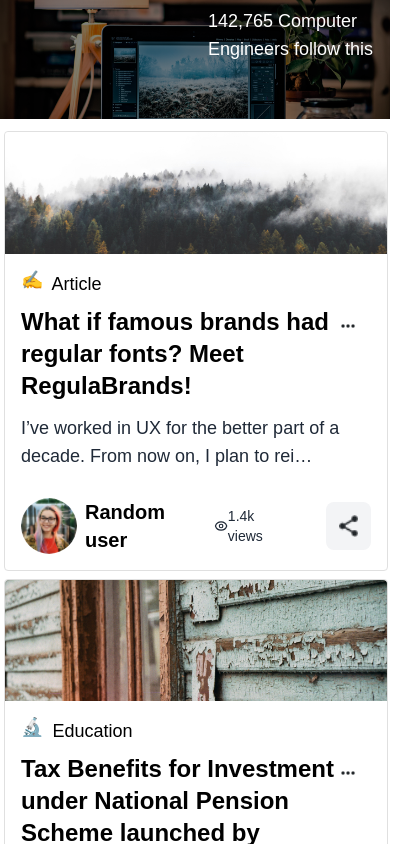
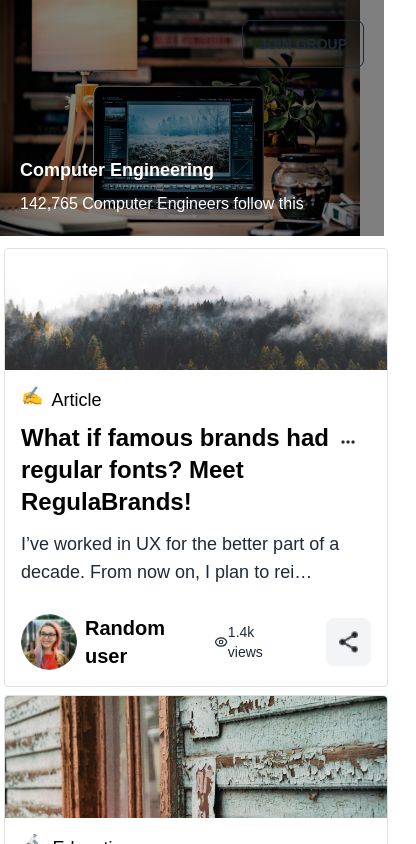
Before and after one commit to mahfuzswaron/ATG-World, a React (Vite) app: page / in a window 390 px wide. Shown: the top 844 px of the page, 416 px wide, since content can reach past the window. Built offline with nearby package versions, Linux system fonts and the light colour scheme.

Commit message:
banner responsive done

```diff
--- a/src/components/HomePage/Banner.jsx
+++ b/src/components/HomePage/Banner.jsx
@@ -1,16 +1,21 @@
 import React from 'react';
 import bannerImg from '../../../assets/images/Rectangle 2image.jpg';
-
+import bannerMob from '../../../assets/images/mb-banner.png';
 const Banner = () => {
     return (
-        <div className='relative'>
-            <img src={bannerImg} alt="" />
+        <div className='relative w-96  lg:w-full'>
+            <figure>
+                <img className='hidden lg:block' src={bannerImg} alt="" />
+                <img className='lg:hidden' src={bannerMob} alt="" />
+            </figure>
             <div className='absolute w-full h-full top-0 bg-black/[.5] '></div>
-            <div className='absolute bottom-14 left-52 text-white'>
-                <h1 className='text-4xl font-bold'>
+
+            <button className="lg:hidden btn btn-outline btn-transperant absolute top-5 right-5 z-1">Join Group</button>
+            <div className='absolute lg:bottom-14 bottom-5 lg:left-52 left-5 text-white'>
+                <h1 className='lg:text-4xl text-lg font-bold'>
                     Computer Engineering
                 </h1>
-                <p className='text-lg mt-2'>
+                <p className='lg:text-md sm:text-xs mt-2'>
                     142,765 Computer Engineers follow this
                 </p>
             </div>
--- a/src/components/HomePage/Home.jsx
+++ b/src/components/HomePage/Home.jsx
@@ -7,7 +7,7 @@ import SignUpModal from './SignUpModal';
 
 const Home = () => {
     return (
-        <div>
+        <div className='w-96 lg:w-full mx-0'>
             <Banner />
             <Discussion />
             <SignUpModal />
```
Also changed, not shown: assets/images/mb-banner.png (added).
